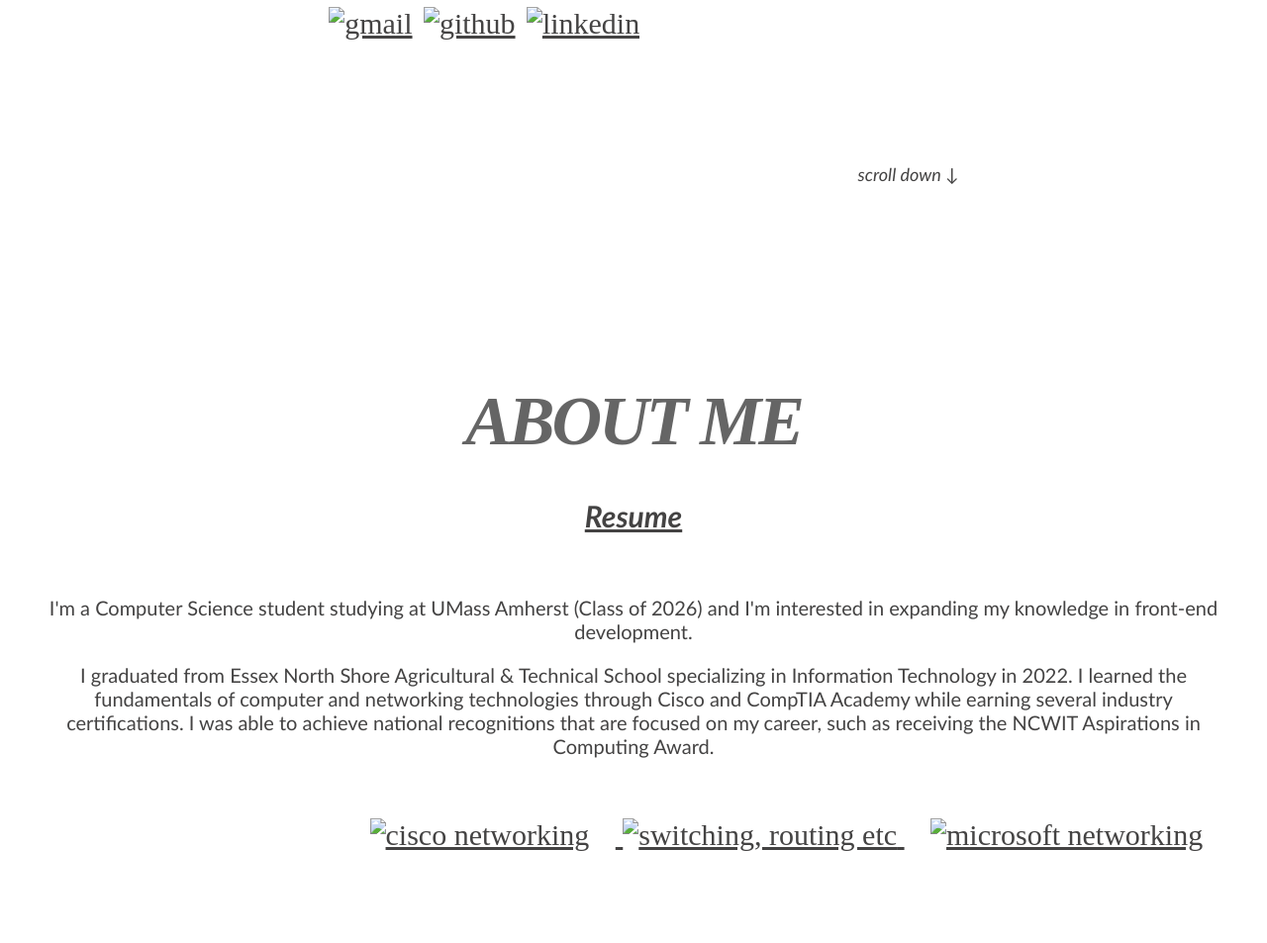
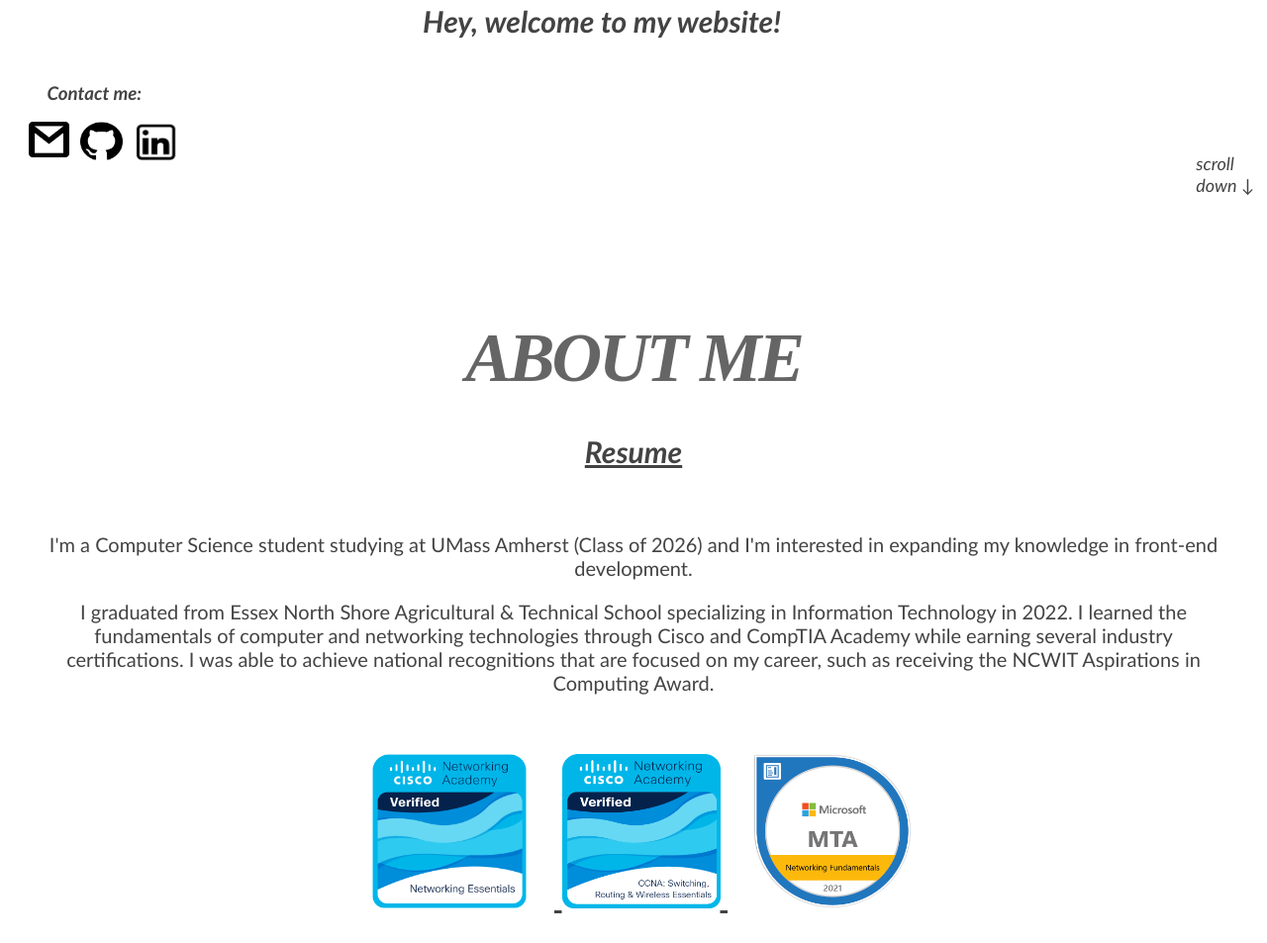
Before and after one commit to nguyenkayla/Personal-Web, a plain HTML site: page page.html in a window 1280 px wide. Shown: the part 539-1492 px from the top of the page at 99% size. Drawn offline with nearby package versions, Linux system fonts and the light colour scheme.

Commit message:
Update page.html

```diff
--- a/page.html
+++ b/page.html
@@ -15,18 +15,18 @@
         <div class="column-left">
         <h1 contenteditable id="name1">Kayla  Nguyen</h1>
         <div class="column-right">
-            <img src="./_assets/IMG_7697.jpg" alt="picture" class="image" id="self"/>
+            <img src="./assets/IMG_7697.jpg" alt="picture" class="image" id="self"/>
         </div>
         <h2 id="welcome" class="welcome">Hey, welcome to my website!</h2>
         <h3 id="contact">Contact me:</h3>
         <div id="socials" class="row">
             <a href="mailto:thi.kayla@gmail.com?">
-                <img id="email" src="./_assets/gmail.png" alt="gmail" style="width:41px;height:36px;">
+                <img id="email" src="./assets/gmail.png" alt="gmail" style="width:41px;height:36px;">
             <a href="https://github.com/nguyenkayla">
-                <img src="./_assets/github.png" alt="github" style="width:43px;height:39px;">
+                <img src="./assets/github.png" alt="github" style="width:43px;height:39px;">
             </a>
             <a href="https://www.linkedin.com/in/thi-kayla-nguyen-b5a7891b4/">
-                <img id="linkedin" src="./_assets/linkedin.png" alt="linkedin" style="width:48px;height:44px;">
+                <img id="linkedin" src="./assets/linkedin.png" alt="linkedin" style="width:48px;height:44px;">
         </div>
         </div>
         </a>
@@ -43,13 +43,13 @@
         <p id="text">I graduated from Essex North Shore Agricultural & Technical School specializing in Information Technology in 2022. I learned the fundamentals of computer and networking technologies through Cisco and CompTIA Academy while earning several industry certifications. I was able to achieve national recognitions that are focused on my career, such as receiving the NCWIT Aspirations in Computing Award. </p>
         <div id="badges">
             <a href="https://www.credly.com/badges/50418413-1dbb-4a97-93e2-a100cbef2fde/public_url">
-                <img id="networking" src="./_assets/networking.png" alt="cisco networking" style="width:160px;height:156px;">
+                <img id="networking" src="./assets/networking.png" alt="cisco networking" style="width:160px;height:156px;">
             </a>
             <a href="https://www.credly.com/badges/11f888a6-64f9-41c1-b6d1-94f60d87f398/public_url">
-                <img id="swre" src="./_assets/srwe.png" alt="switching, routing etc" style="width:160px;height:156px;">
+                <img id="swre" src="./assets/srwe.png" alt="switching, routing etc" style="width:160px;height:156px;">
             </a>
             <a href="https://www.credly.com/badges/b73c1421-872a-4d76-bc17-b361d2aa84ae/public_url">
-                <img id="microsoft" src="./_assets/microsoft.png" alt="microsoft networking" style="width:160px;height:156px;">
+                <img id="microsoft" src="./assets/microsoft.png" alt="microsoft networking" style="width:160px;height:156px;">
             </a>
         </div>
         </div>
```
